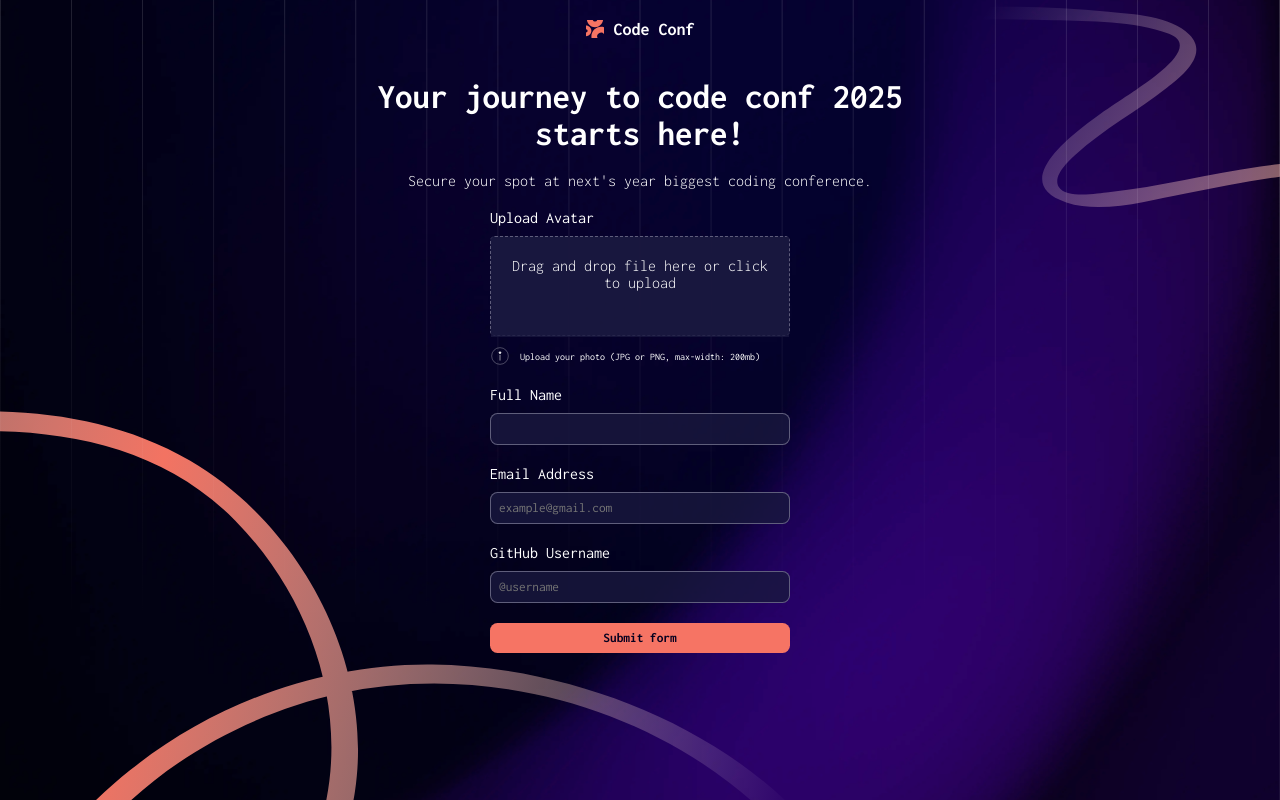
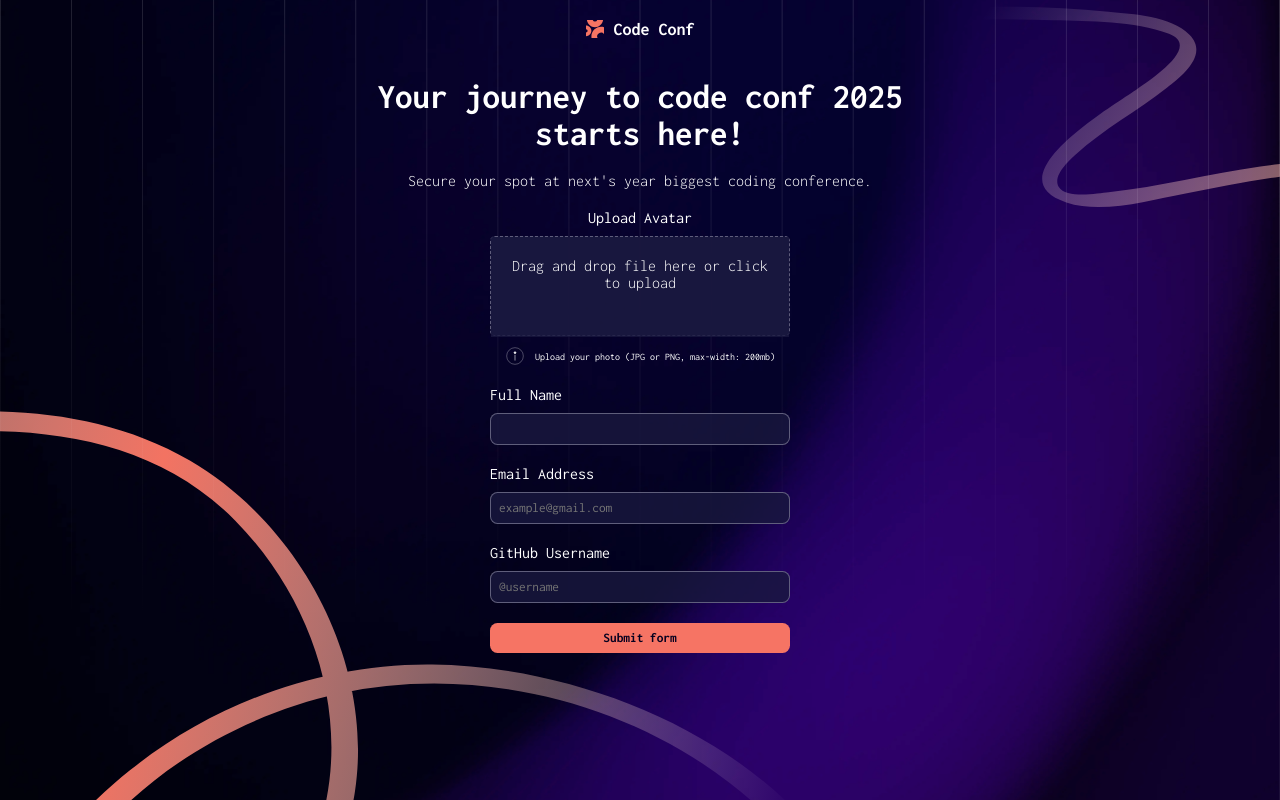
Before and after one commit to Olayinka-2/confenrence-ticket-generator, a React (Vite) app: page / in a window 1280 px wide. Built offline with nearby package versions, Linux system fonts and the light colour scheme.

Commit message:
fix error: align image to center

```diff
--- a/index.css
+++ b/index.css
@@ -93,6 +93,10 @@ main {
    position: relative;
 }
 
+.input:first-of-type {
+   align-items: center;
+}
+
 .input input, .submitBtn, .removeBtn {
    width: 100%;
    padding: .8rem;
```
